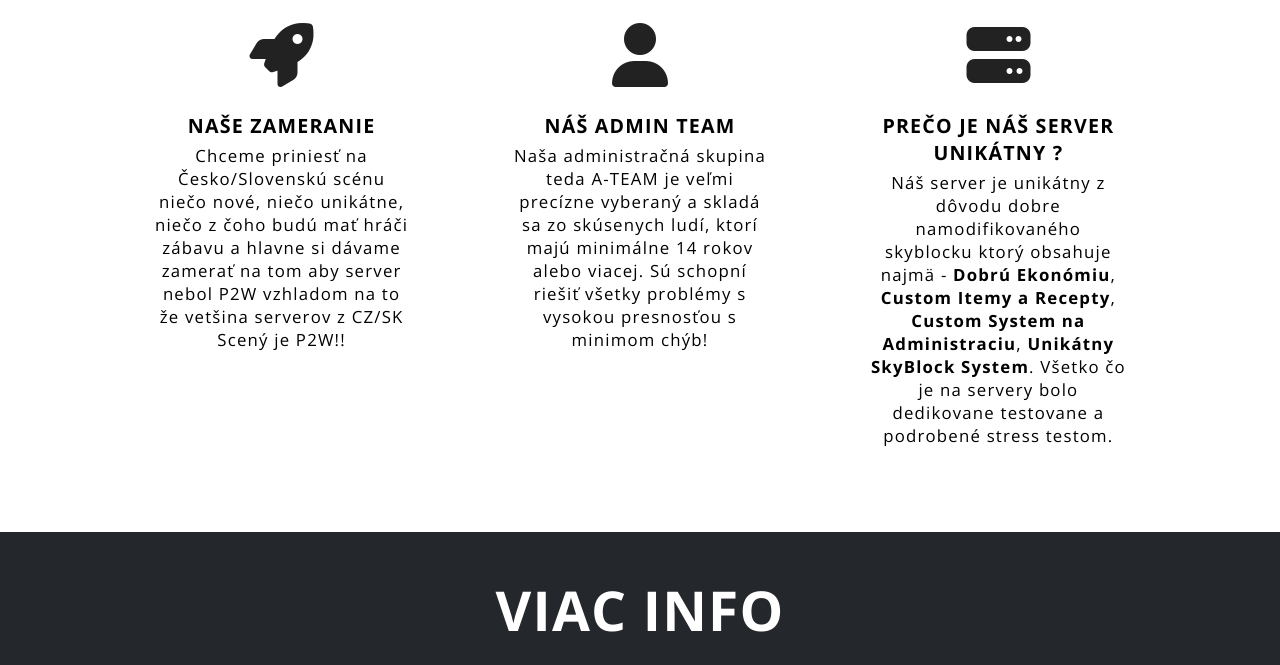
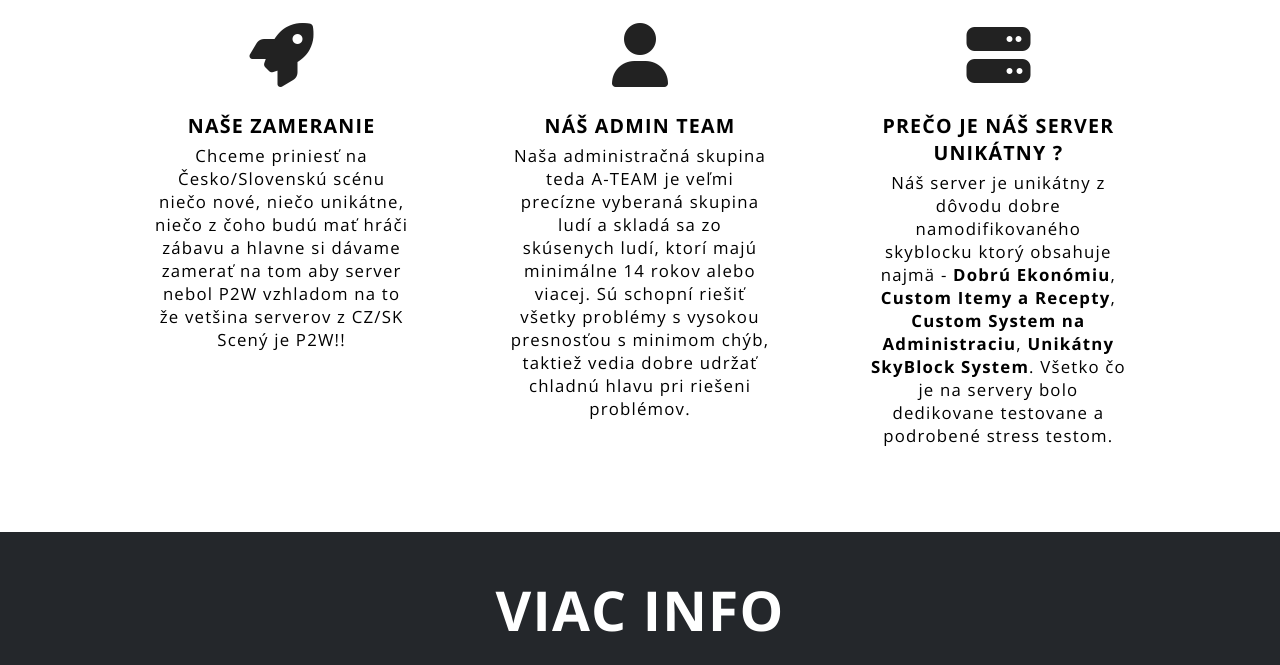
Before and after one commit to iceyy0044/iceyy0044.github.io, a plain HTML site: page index.html in a window 1280 px wide. Shown: the part 862-1527 px from the top of the page. Drawn offline with nearby package versions, Linux system fonts and the light colour scheme; no server answers; files whose address does not match are found by name.

Commit message:
Update index.html

```diff
--- a/index.html
+++ b/index.html
@@ -88,7 +88,7 @@
 				<i class="fa fa-user fa-4x"></i>
 				<span>
 					<h3>NÁŠ ADMIN TEAM</h3>
-					<p>Naša administračná skupina teda A-TEAM je veľmi precízne vyberaný a skladá sa zo skúsenych ludí, ktorí majú minimálne 14 rokov alebo viacej. Sú schopní riešiť všetky problémy s vysokou presnosťou s minimom chýb!</p>
+					<p>Naša administračná skupina teda A-TEAM je veľmi precízne vyberaná skupina ludí a skladá sa zo skúsenych ludí, ktorí majú minimálne 14 rokov alebo viacej. Sú schopní riešiť všetky problémy s vysokou presnosťou s minimom chýb, taktiež vedia dobre udržať chladnú hlavu pri riešeni problémov.</p>
 				</span>
 			</div>
 			<div>
```
